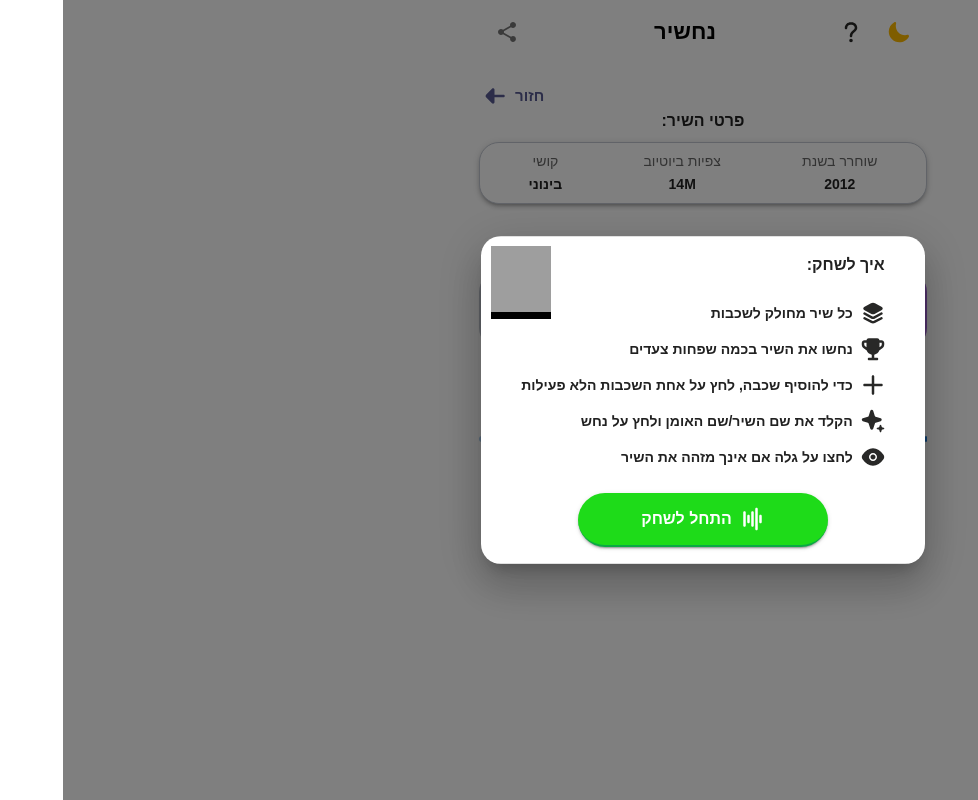
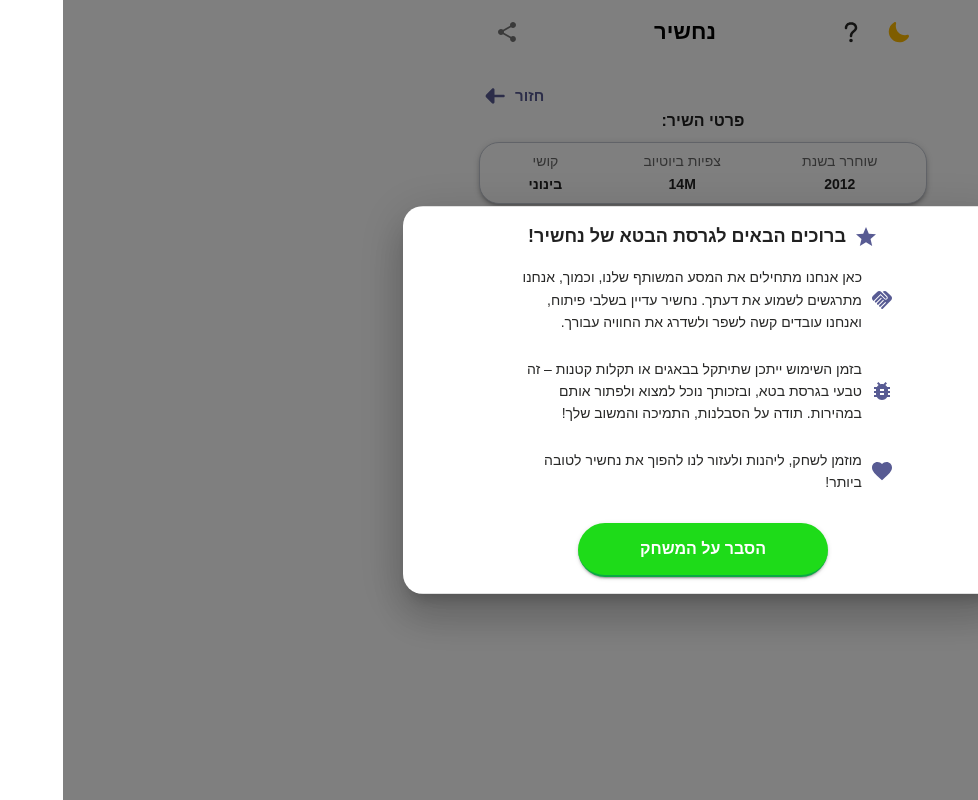
Before and after one commit to dor29494/Bandle-clone, a React (Create React App) app: page /daily in a window 1280 px wide. Shown: the whole page, without its empty margins (302-1280 px from the left). Built offline with nearby package versions, Linux system fonts and the light colour scheme; grey boxes are pictures that could not be loaded.

Commit message:
adding BetaGuide

```diff
--- /dev/null
+++ b/src/Components/BetaGuide/BetaGuide.js
@@ -0,0 +1,107 @@
+import { Box, Button, Dialog, DialogContent, useTheme } from "@mui/material";
+import React from "react";
+import StarIcon from "@mui/icons-material/Star";
+import BugReportIcon from "@mui/icons-material/BugReport";
+import FavoriteIcon from "@mui/icons-material/Favorite";
+import HandshakeIcon from '@mui/icons-material/Handshake';
+
+function BetaGuide({ open, onClose }) {
+  const theme = useTheme();
+  const darkMode = localStorage.getItem("darkMode") === "true";
+  return (
+    <Dialog
+      open={open}
+      onClose={onClose}
+      sx={{
+        "& .MuiPaper-root": {
+          borderRadius: "20px",
+        },
+      }}
+    >
+      <DialogContent dividers sx={{ zIndex: "55", }}>
+        <Box
+          sx={{maxWidth: {lg: "75%"}, margin: {lg: "auto"}}}
+          display={"flex"}
+          padding={"0 16px"}
+          flexDirection={"column"}
+          alignItems={"center"}
+          gap={"16px"}
+          borderRadius={"20px"}
+          borderBottom={"2px #C2C7D1"}
+        >
+          {/* כותרת עם אייקון כוכב */}
+          <Box
+            display={"flex"}
+            alignItems={"center"}
+            color={darkMode ? "#fff" : "#000000de"}
+            fontSize={"18px"}
+            fontWeight={"700"}
+            gap={"8px"}
+          >
+            <StarIcon sx={{ color: darkMode ? "#BABACF" : "#585B93" }} />
+            ברוכים הבאים לגרסת הבטא של נחשיר!
+          </Box>
+
+          {/* תיאור עם אייקונים */}
+          <Box
+            sx={{gap: {sm: "12px", md: "12px", lg: "24px"}}}
+            display={"flex"}
+            flexDirection={"column"}
+            alignItems={"flex-start"}
+            alignSelf={"stretch"}
+            color={darkMode ? "#fff" : "#282827"}
+            fontSize={"14px"}
+            lineHeight={"1.6"}
+          >
+            <Box display="flex" alignItems="center" gap="8px">
+              <HandshakeIcon sx={{ color: darkMode ? "#BABACF" : "#585B93", marginLeft: {xs: "6px" , md: "6px", lg: "0px"} }} />
+              כאן אנחנו מתחילים את המסע המשותף שלנו, וכמוך, אנחנו מתרגשים לשמוע את דעתך. נחשיר עדיין בשלבי פיתוח, ואנחנו עובדים קשה לשפר ולשדרג את החוויה עבורך.
+            </Box>
+
+            <Box display="flex" alignItems="center" gap="8px">
+              <BugReportIcon sx={{ color: darkMode ? "#BABACF" : "#585B93",marginLeft: {xs: "6px" , md: "6px", lg: "0px"} }} />
+              בזמן השימוש ייתכן שתיתקל בבאגים או תקלות קטנות – זה טבעי בגרסת בטא, ובזכותך נוכל למצוא ולפתור אותם במהירות. תודה על הסבלנות, התמיכה והמשוב שלך!
+            </Box>
+
+            <Box display="flex" alignItems="center" gap="8px">
+              <FavoriteIcon sx={{ color: darkMode ? "#BABACF" : "#585B93", marginLeft: {xs: "6px" , md: "6px", lg: "0px"} }} />
+              מוזמן לשחק, ליהנות ולעזור לנו להפוך את נחשיר לטובה ביותר!
+            </Box>
+          </Box>
+        </Box>
+
+        {/* כפתור אישור */}
+        <Box mt={3} display={"flex"} justifyContent={"center"}>
+          <Box>
+            <Button
+              onClick={onClose}
+              variant="contained"
+              sx={{
+                display: "flex",
+                padding: "12px 24px",
+                justifyContent: "center",
+                alignItems: "center",
+                gap: "8px",
+                alignSelf: "stretch",
+                borderRadius: "60px",
+                borderBottom: "2px solid #0AAA43",
+                backgroundColor: "#1EDB19",
+                width: "250px",
+                ":hover": {
+                  backgroundColor: "#0AAA43",
+                },
+                marginTop: "5px"
+              }}
+            >
+              <Box fontSize={"16px"} fontWeight={"bold"} color={"#fff"}>
+                הסבר על המשחק
+              </Box>
+            </Button>
+          </Box>
+        </Box>
+      </DialogContent>
+    </Dialog>
+  );
+}
+
+export default BetaGuide;
--- a/src/Components/Header/Header.js
+++ b/src/Components/Header/Header.js
@@ -18,11 +18,13 @@ import { tooltipMessageState } from "../../state";
 import CustomSnackbar from "../CustomSnackbar/CustomSnackbar";
 import HowToPlay from "../HowToPlay/HowToPlay";
 import UserStats from "../UserStats/UserStats";
+import BetaGuide from "../BetaGuide/BetaGuide";
 function Header({ setDarkMode, darkMode }) {
   const [tooltipMessage, setTooltipMessage] =
     useRecoilState(tooltipMessageState);
   const [modalsOpen, setModalsOpen] = useState({
     howToPlay: false,
+    betaGuide: false,
     stats: false,
     settings: false,
   });
@@ -45,12 +47,26 @@ function Header({ setDarkMode, darkMode }) {
   };
 
   useEffect(() => {
+    const hasSeenBetaGuide = localStorage.getItem("hasSeenBetaGuide");
     const hasSeenHowToPlay = localStorage.getItem("hasSeenHowToPlay");
-    if (!hasSeenHowToPlay) {
+    if (!hasSeenBetaGuide) {
+      setModalsOpen((prevState) => ({ ...prevState, betaGuide: true }));
+      localStorage.setItem("hasSeenBetaGuide", "true");
+    } else if (!hasSeenHowToPlay) {
       setModalsOpen((prevState) => ({ ...prevState, howToPlay: true }));
       localStorage.setItem("hasSeenHowToPlay", "true");
     }
   }, []);
+
+  const closeBetaGuide = () => {
+    setModalsOpen((prevState) => ({
+      ...prevState,
+      betaGuide: false,
+      howToPlay: !modalsOpen.howToPlay,
+    }));
+    localStorage.setItem("hasSeenHowToPlay", "true");
+  };
+
 
   const toggleModal = (modalName) => {
     setModalsOpen((prevState) => ({
@@ -221,6 +237,10 @@ function Header({ setDarkMode, darkMode }) {
           </Box>
         </Toolbar>
       </AppBar>
+      <BetaGuide
+      open={modalsOpen.betaGuide}
+      onClose={closeBetaGuide}
+      />
       <HowToPlay
         open={modalsOpen.howToPlay}
         onClose={() => toggleModal("howToPlay")}
```
